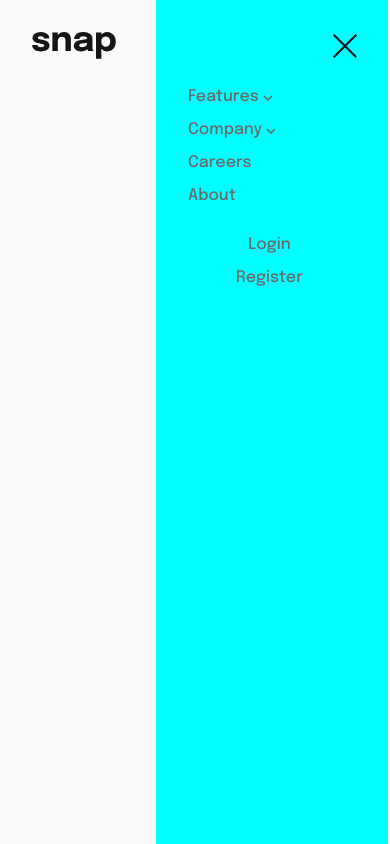
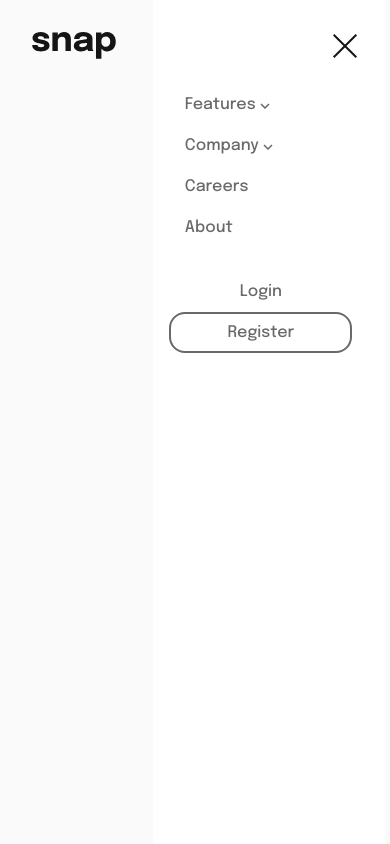
Before and after one commit to TravisH-bot/Intro-section-with-dropdown-navigation, a React (Create React App) app: page / in a window 390 px wide. Both pictures are taken after a click on the picture 342 px from the left and 45 px from the top of the page. Built offline with nearby package versions, Linux system fonts and the light colour scheme.

Commit message:
working collapsible mobile nav

```diff
--- a/src/App.css
+++ b/src/App.css
@@ -178,14 +178,19 @@ body {
     z-index: 2;
   }
 
-  .mobile-nav {
+  .mobile-nav-visible {
     position: fixed;
     left: 77%;
     top: 0%;
-    background-color: aqua;
+    transform: translateX(14.5rem);
+    background-color: var(--white);
     width: 14.5rem;
     height: 100%;
     padding: 1rem;
+  }
+
+  .mobile-nav-hidden {
+    position: fixed;
   }
 
   /* ========= Top side ========= */
@@ -200,7 +205,7 @@ body {
   }
 
   .top-side li {
-    margin: 1rem 2rem 1rem 0;
+    margin: 1.5rem 2rem 1rem 0;
   }
 
   .top-side a {
@@ -220,15 +225,17 @@ body {
   .bottom-side {
     display: flex;
     text-align: center;
+    align-items: center;
+    justify-content: center;
+    height: 6rem;
   }
 
   .bottom-side ul {
     list-style: none;
-    margin-left: 1rem;
   }
 
   .bottom-side li {
-    margin: 1rem 0 0 3rem;
+    margin: 1.5rem 1rem 0 0;
   }
 
   .bottom-side a {
@@ -239,17 +246,35 @@ body {
   .bottom-side a:hover {
     color: var(--almost-black);
   }
+
+  .bottom-side .register {
+    width: 8rem;
+    height: 3rem;
+    border: 0.15rem solid var(--medium-gray);
+    padding: 0.6rem 3.5rem 0.6rem 3.5rem;
+    border-radius: 1rem;
+  }
 }
 
 @media screen and (max-width: 768px) {
-  .mobile-nav {
+  .mobile-nav-visible {
     position: fixed;
-    left: 40%;
+    left: 51.5%;
     top: 0%;
-    background-color: aqua;
-    width: 14.5rem;
+    padding: 1rem;
     height: 100%;
+    background-color: var(--white);
+    transform: translateX(-3rem);
+  }
+
+  .mobile-nav-hidden {
+    position: fixed;
+    left: 51.5%;
+    top: 0%;
     padding: 1rem;
+    height: 100%;
+
+    transform: translateX(-3rem);
   }
 
   .top-side {
--- a/src/components/Nav.js
+++ b/src/components/Nav.js
@@ -9,9 +9,11 @@ import closeNav from "../images/icon-close-menu.svg";
 
 const Nav = () => {
   const [mobileOpen, setMobileOpen] = useState(false);
+  const [isActive, setIsActive] = useState(false);
 
   const handleOpenMobileNav = () => {
     setMobileOpen(!mobileOpen);
+    setIsActive((current) => !current);
   };
 
   return (
@@ -25,10 +27,11 @@ const Nav = () => {
       </div>
       <img
         onClick={handleOpenMobileNav}
+        src={mobileOpen ? closeNav : openNav}
         className="mobile-nav-icon"
-        src={mobileOpen ? closeNav : openNav}
       ></img>
-      <div className="mobile-nav active">
+
+      <div className={isActive ? "mobile-nav-visible" : "mobile-nav-hidden"}>
         <div className="top-side">{mobileOpen ? <MobileNavTop /> : null}</div>
         <div className="bottom-side">
           {mobileOpen ? <MobileNavBottom /> : null}
```
